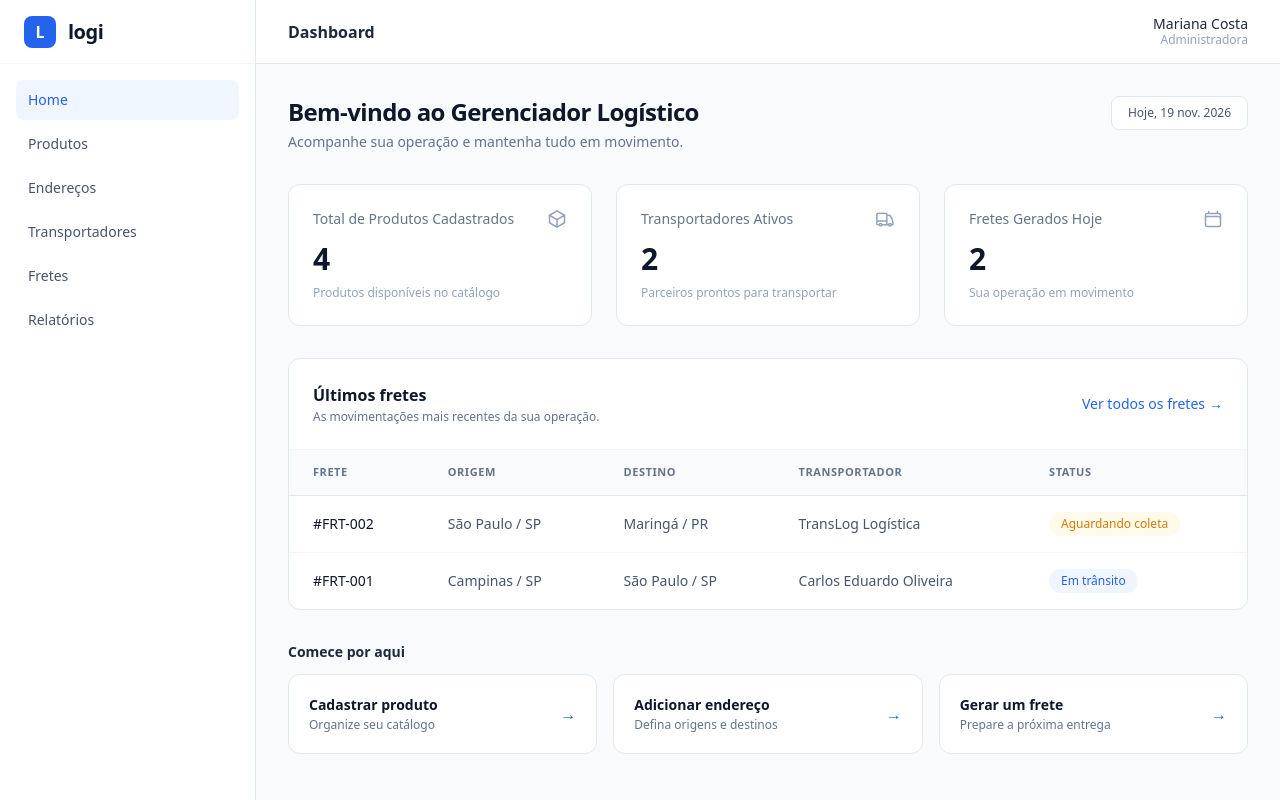
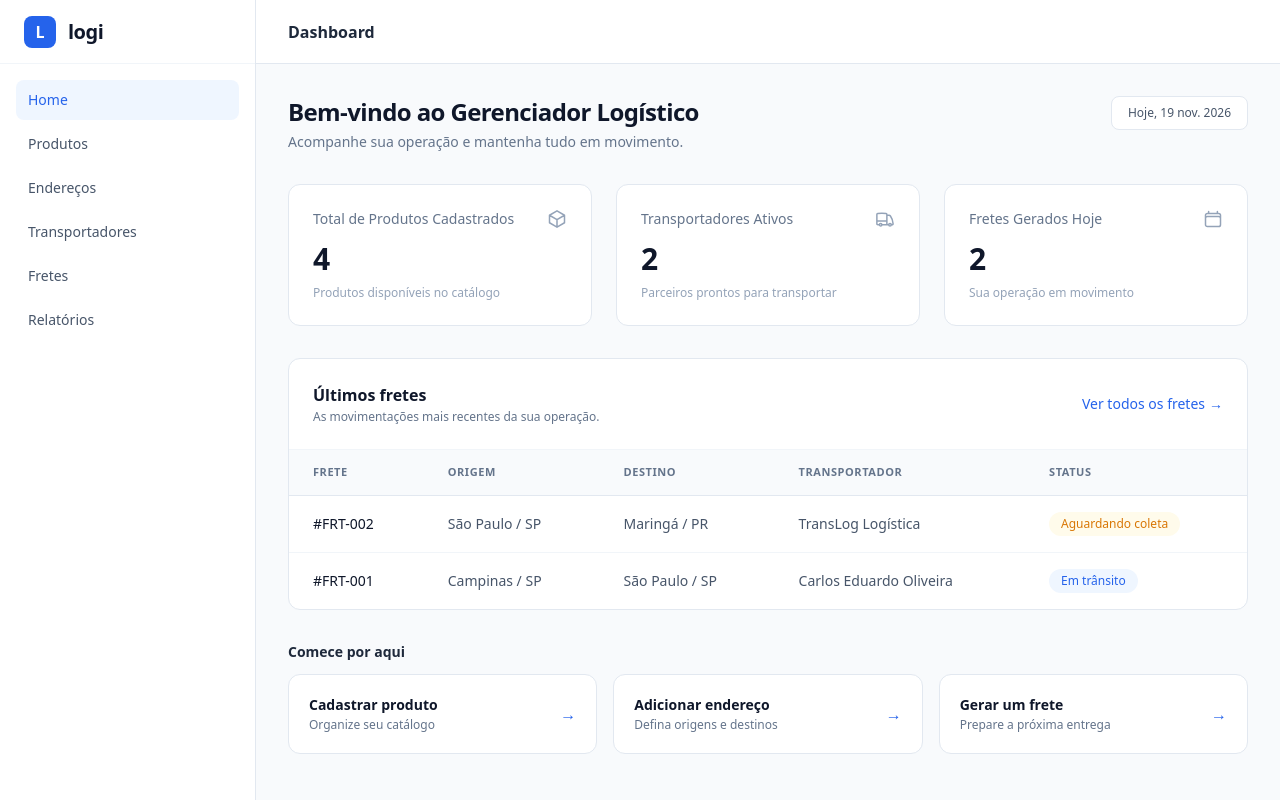
Before and after one commit to carlosUniAccount/Logi, a PHP site: page /index.php in a window 1280 px wide. Run offline with PHP 8.4, Linux system fonts and the light colour scheme; data comes from the database, SQL or seed files in the repository; some libraries are stand-ins or nearby versions.

Commit message:
correcao do cabeçalho

```diff
--- a/includes/header.php
+++ b/includes/header.php
@@ -16,9 +16,6 @@ $tituloPagina = $tituloPagina ?? 'Dashboard';
     <div class="flex-1 flex flex-col min-w-0">
         <header class="h-16 bg-white border-b border-slate-200 px-8 flex items-center justify-between">
             <span class="font-semibold text-slate-800"><?= htmlspecialchars($tituloPagina) ?></span>
-            <div class="text-right">
-                <p class="text-sm font-medium text-slate-800 leading-tight">Mariana Costa</p>
-                <p class="text-xs text-slate-400">Administradora</p>
-            </div>
+
         </header>
         <main class="flex-1 p-8 max-w-7xl w-full mx-auto">
```
